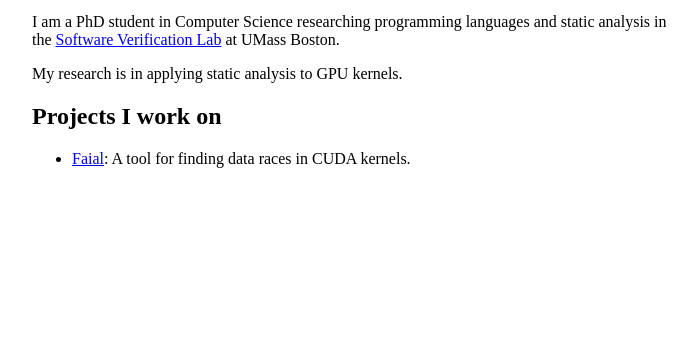
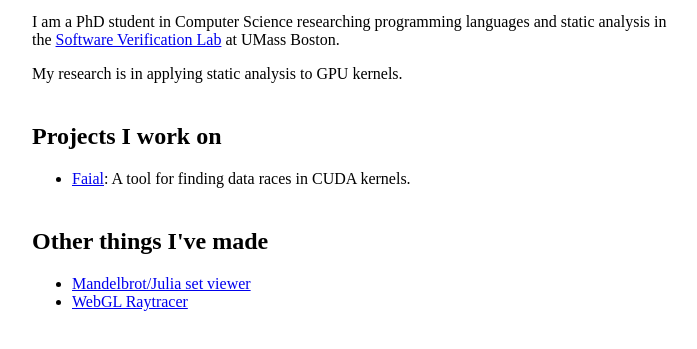
Before and after one commit to PaulMaynard/paulmaynard.github.io, a plain HTML site: page index.html in a window 1280 px wide. Shown: the part 117-466 px from the top of the page, without its empty margins (288-985 px from the left). Drawn offline with Linux system fonts and the light colour scheme.

Commit message:
personal projects

```diff
--- a/index.html
+++ b/index.html
@@ -31,6 +31,17 @@
                 </li>
             </ul>
         </section>
+        <section id="personal-projects">
+            <h2>Other things I've made</h2>
+            <ul>
+                <li>
+                    <a href="https://ironcretin.github.io/mandelbruh/">Mandelbrot/Julia set viewer</a>
+                </li>
+                <li>
+                    <a href="https://ironcretin.github.io/raytracer/">WebGL Raytracer</a>
+                </li>
+            </ul>
+        </section>
     </main>
 </body>
 
--- a/style.css
+++ b/style.css
@@ -3,3 +3,7 @@ body {
     margin: auto;
     padding: 1em;
 }
+
+main>section {
+    margin-bottom: 2.5em;
+}
```
